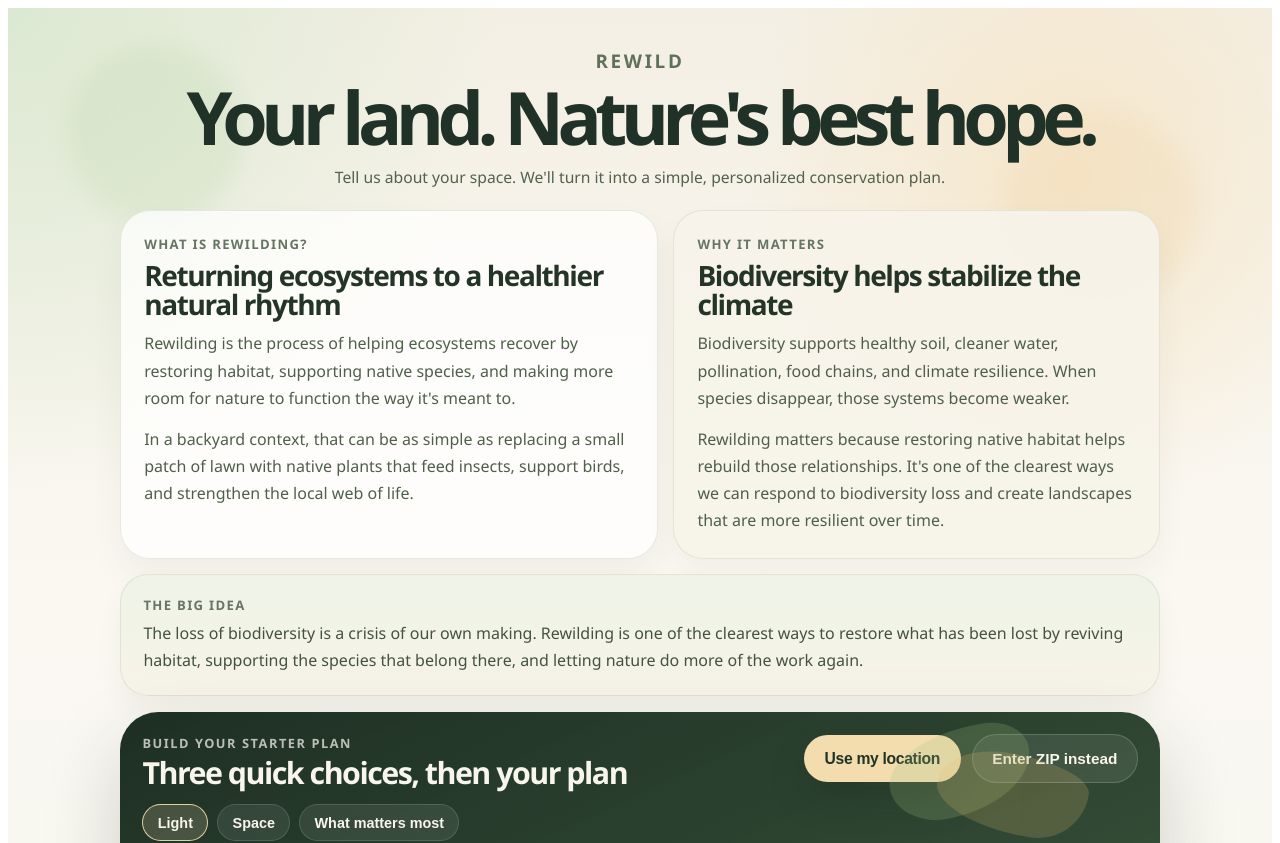
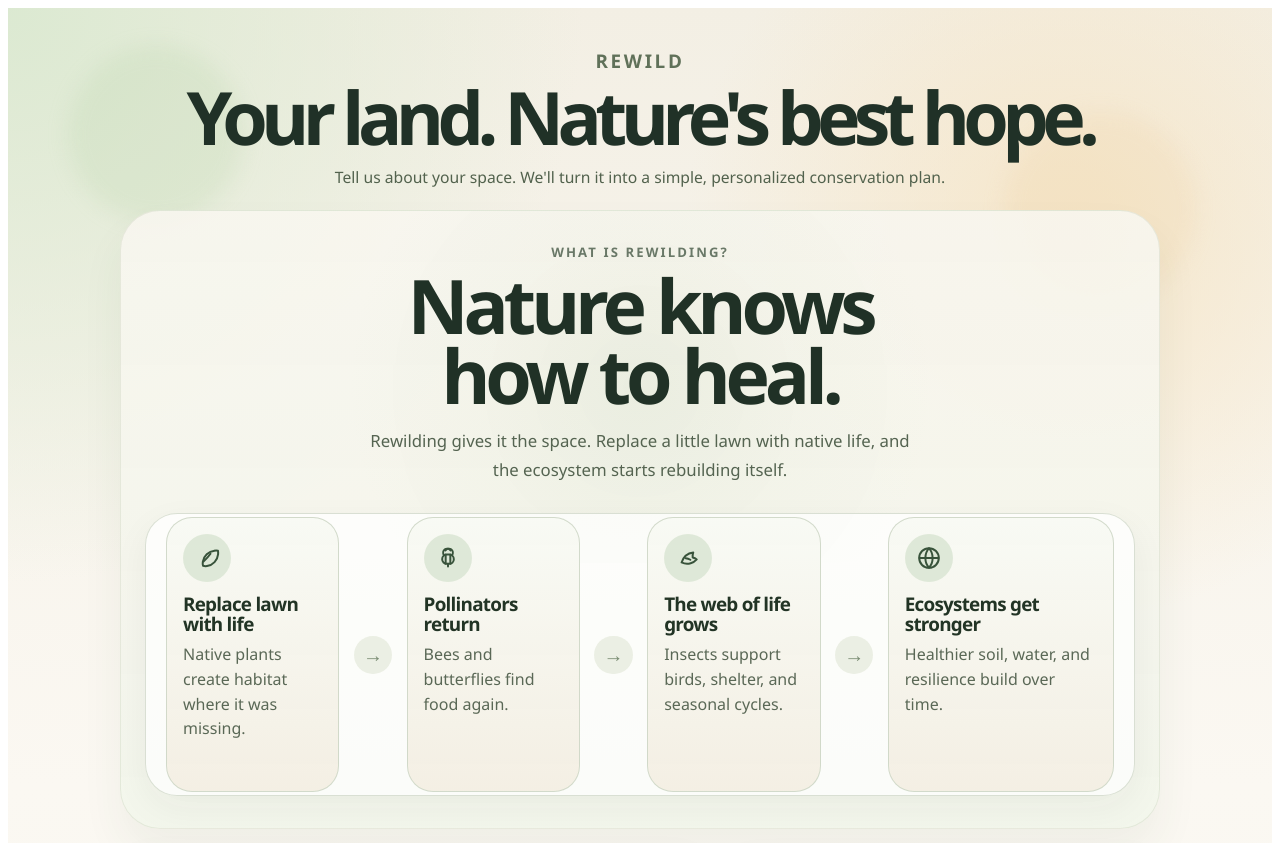
Before and after one commit to colleen-mcclowry/rewild-site, a Next.js app: page / in a window 1280 px wide. Shown: the top 843 px of the page. Built offline with nearby package versions, Linux system fonts and the light colour scheme.

Commit message:
Redesign homepage story section and add favicon fallback

```diff
--- a/pages/_app.tsx
+++ b/pages/_app.tsx
@@ -5,8 +5,9 @@ export default function App({ Component, pageProps }: AppProps) {
   return (
     <>
       <Head>
+        <link rel="icon" href="/favicon.ico" sizes="any" />
         <link rel="icon" href="/favicon.svg" type="image/svg+xml" />
-        <link rel="shortcut icon" href="/favicon.svg" />
+        <link rel="shortcut icon" href="/favicon.ico" />
       </Head>
       <Component {...pageProps} />
     </>
--- a/pages/index.tsx
+++ b/pages/index.tsx
@@ -117,6 +117,73 @@ function LightIcon({ type }: { type: SunPreference }) {
         strokeWidth="1.6"
         strokeLinecap="round"
       />
+    </svg>
+  );
+}
+
+function StoryGlyph({ kind }: { kind: "leaf" | "bee" | "bird" | "globe" }) {
+  const stroke = "#38533b";
+
+  if (kind === "leaf") {
+    return (
+      <svg width="28" height="28" viewBox="0 0 24 24" fill="none" aria-hidden="true">
+        <path
+          d="M18.4 5.8c-5 .5-9.3 4.4-10 9.5-.2 1.3-.1 2.4.2 3.4 1 .3 2.1.4 3.4.2 5.1-.7 9-5 9.5-10 .1-.9.1-2-.1-3.1-.8-.2-1.9-.2-3-.1Z"
+          stroke={stroke}
+          strokeWidth="1.7"
+          strokeLinejoin="round"
+        />
+        <path
+          d="M9 15c2.3-2 4.3-4.2 6-6.6"
+          stroke={stroke}
+          strokeWidth="1.7"
+          strokeLinecap="round"
+        />
+      </svg>
+    );
+  }
+
+  if (kind === "bee") {
+    return (
+      <svg width="28" height="28" viewBox="0 0 24 24" fill="none" aria-hidden="true">
+        <path
+          d="M8.5 9.6c-1.1-1.8-.8-4 .8-5.1 1.6-1 3.9-.5 5.1 1.1"
+          stroke={stroke}
+          strokeWidth="1.7"
+          strokeLinecap="round"
+        />
+        <path
+          d="M15.5 9.6c1.1-1.8.8-4-.8-5.1-1.6-1-3.9-.5-5.1 1.1"
+          stroke={stroke}
+          strokeWidth="1.7"
+          strokeLinecap="round"
+        />
+        <rect x="7" y="9" width="10" height="8" rx="4" stroke={stroke} strokeWidth="1.7" />
+        <path d="M10 9v8M14 9v8" stroke={stroke} strokeWidth="1.7" strokeLinecap="round" />
+        <path d="M12 17v2.2" stroke={stroke} strokeWidth="1.7" strokeLinecap="round" />
+      </svg>
+    );
+  }
+
+  if (kind === "bird") {
+    return (
+      <svg width="28" height="28" viewBox="0 0 24 24" fill="none" aria-hidden="true">
+        <path
+          d="M6.5 15.8c1.5-4.7 5-8 10-8.6-.5 1.5-.6 3-.5 4.4 1.3.3 2.5.8 3.5 1.6-1.4 1.6-3.1 2.7-5.2 3.3-2.7.8-5.5.5-7.8-.7Z"
+          stroke={stroke}
+          strokeWidth="1.7"
+          strokeLinejoin="round"
+        />
+        <path d="M10 12.3c1.5.1 2.8.5 4 1.2" stroke={stroke} strokeWidth="1.7" strokeLinecap="round" />
+      </svg>
+    );
+  }
+
+  return (
+    <svg width="28" height="28" viewBox="0 0 24 24" fill="none" aria-hidden="true">
+      <circle cx="12" cy="12" r="8.4" stroke={stroke} strokeWidth="1.7" />
+      <path d="M3.9 12h16.2M12 3.8c2 2.1 3.1 5 3.1 8.2S14 18.1 12 20.2" stroke={stroke} strokeWidth="1.7" strokeLinecap="round" />
+      <path d="M12 3.8c-2 2.1-3.1 5-3.1 8.2s1.1 6.1 3.1 8.2" stroke={stroke} strokeWidth="1.7" strokeLinecap="round" />
     </svg>
   );
 }
@@ -270,128 +337,297 @@ export default function Home() {
         <section
           className="fade-up delay-2"
           style={{
+            marginTop: "1rem",
+            borderRadius: "40px",
+            padding: "2rem 1.5rem",
+            background:
+              "linear-gradient(180deg, rgba(248, 246, 239, 0.9), rgba(241, 245, 234, 0.88))",
+            border: "1px solid rgba(125, 146, 108, 0.14)",
+            boxShadow: "0 24px 44px rgba(59, 79, 44, 0.06)",
+            position: "relative",
+            overflow: "hidden",
+          }}
+        >
+          <div
+            aria-hidden="true"
+            style={{
+              position: "absolute",
+              inset: "0 auto auto 50%",
+              width: "46rem",
+              height: "22rem",
+              transform: "translateX(-50%)",
+              borderRadius: "999px",
+              background:
+                "radial-gradient(circle, rgba(172, 198, 156, 0.18) 0%, rgba(172, 198, 156, 0.06) 36%, transparent 72%)",
+            }}
+          />
+
+          <div style={{ position: "relative" }}>
+            <div
+              style={{
+                textAlign: "center",
+                maxWidth: "42rem",
+                margin: "0 auto",
+              }}
+            >
+              <p
+                style={{
+                  margin: "0 0 0.6rem",
+                  fontSize: "0.82rem",
+                  letterSpacing: "0.16em",
+                  textTransform: "uppercase",
+                  color: "#697867",
+                  fontWeight: 700,
+                }}
+              >
+                What is rewilding?
+              </p>
+              <h2
+                style={{
+                  margin: 0,
+                  fontSize: "clamp(2.35rem, 6vw, 4.7rem)",
+                  lineHeight: 0.93,
+                  letterSpacing: "-0.07em",
+                  color: "#203126",
+                  textWrap: "balance",
+                }}
+              >
+                Nature knows how to heal.
+              </h2>
+              <p
+                style={{
+                  margin: "1rem auto 0",
+                  maxWidth: "34rem",
+                  fontSize: "1.05rem",
+                  lineHeight: 1.72,
+                  color: "#556451",
+                }}
+              >
+                Rewilding gives it the space. Replace a little lawn with native life,
+                and the ecosystem starts rebuilding itself.
+              </p>
+            </div>
+
+            <div
+              style={{
+                marginTop: "1.8rem",
+                borderRadius: "32px",
+                padding: "1.25rem",
+                background: "rgba(255,255,255,0.72)",
+                border: "1px solid rgba(214, 221, 208, 0.9)",
+                boxShadow: "0 12px 36px rgba(32, 49, 38, 0.05)",
+              }}
+            >
+              <div
+                style={{
+                  display: "flex",
+                  flexWrap: "wrap",
+                  alignItems: "stretch",
+                  justifyContent: "center",
+                  gap: "0.9rem",
+                }}
+              >
+                {[
+                  {
+                    kind: "leaf" as const,
+                    title: "Replace lawn with life",
+                    copy: "Native plants create habitat where it was missing.",
+                  },
+                  {
+                    kind: "bee" as const,
+                    title: "Pollinators return",
+                    copy: "Bees and butterflies find food again.",
+                  },
+                  {
+                    kind: "bird" as const,
+                    title: "The web of life grows",
+                    copy: "Insects support birds, shelter, and seasonal cycles.",
+                  },
+                  {
+                    kind: "globe" as const,
+                    title: "Ecosystems get stronger",
+                    copy: "Healthier soil, water, and resilience build over time.",
+                  },
+                ].map((item, index, items) => (
+                  <div
+                    key={item.title}
+                    style={{
+                      display: "flex",
+                      alignItems: "center",
+                      gap: "0.9rem",
+                      flex: "1 1 210px",
+                      minWidth: "210px",
+                      maxWidth: "250px",
+                    }}
+                  >
+                    <article
+                      style={{
+                        flex: 1,
+                        minHeight: "100%",
+                        borderRadius: "26px",
+                        padding: "1rem",
+                        background:
+                          "linear-gradient(180deg, rgba(248, 250, 244, 0.96), rgba(243, 238, 226, 0.94))",
+                        border: "1px solid rgba(207, 216, 199, 0.9)",
+                      }}
+                    >
+                      <div
+                        style={{
+                          width: "3rem",
+                          height: "3rem",
+                          display: "inline-flex",
+                          alignItems: "center",
+                          justifyContent: "center",
+                          borderRadius: "999px",
+                          background: "rgba(221, 232, 214, 0.92)",
+                          marginBottom: "0.8rem",
+                        }}
+                      >
+                        <StoryGlyph kind={item.kind} />
+                      </div>
+                      <h3
+                        style={{
+                          margin: "0 0 0.45rem",
+                          fontSize: "1.18rem",
+                          lineHeight: 1.05,
+                          letterSpacing: "-0.04em",
+                          color: "#223425",
+                        }}
+                      >
+                        {item.title}
+                      </h3>
+                      <p style={{ margin: 0, color: "#5a6856", lineHeight: 1.55 }}>
+                        {item.copy}
+                      </p>
+                    </article>
+
+                    {index < items.length - 1 ? (
+                      <div
+                        aria-hidden="true"
+                        style={{
+                          width: "2.4rem",
+                          height: "2.4rem",
+                          display: "inline-flex",
+                          alignItems: "center",
+                          justifyContent: "center",
+                          borderRadius: "999px",
+                          background: "rgba(233, 238, 226, 0.9)",
+                          color: "#7b8d74",
+                          fontSize: "1.25rem",
+                          flexShrink: 0,
+                        }}
+                      >
+                        →
+                      </div>
+                    ) : null}
+                  </div>
+                ))}
+              </div>
+            </div>
+          </div>
+        </section>
+
+        <section
+          className="fade-up delay-3"
+          style={{
+            marginTop: "0.95rem",
             display: "grid",
-            gridTemplateColumns: "minmax(0, 1.05fr) minmax(0, 0.95fr)",
+            gridTemplateColumns: "minmax(0, 1.15fr) minmax(280px, 0.85fr)",
             gap: "0.95rem",
-            marginTop: "1rem",
           }}
         >
           <article
             style={{
               borderRadius: "30px",
-              padding: "1.45rem",
-              background: "rgba(255,255,255,0.74)",
-              border: "1px solid rgba(98, 126, 86, 0.15)",
-              boxShadow: "0 18px 34px rgba(59, 79, 44, 0.06)",
+              padding: "1.6rem",
+              background: "rgba(255,255,255,0.76)",
+              border: "1px solid rgba(125, 146, 108, 0.14)",
+              boxShadow: "0 16px 34px rgba(59, 79, 44, 0.05)",
             }}
           >
             <p
               style={{
-                margin: "0 0 0.55rem",
+                margin: "0 0 0.5rem",
                 fontSize: "0.82rem",
-                letterSpacing: "0.1em",
+                letterSpacing: "0.16em",
                 textTransform: "uppercase",
-                color: "#667561",
+                color: "#697867",
                 fontWeight: 700,
               }}
             >
-              What is rewilding?
+              Why it matters
             </p>
-            <h2
+            <h3
               style={{
-                margin: "0 0 0.75rem",
-                fontSize: "1.75rem",
-                lineHeight: 1.02,
-                letterSpacing: "-0.05em",
-                color: "#243427",
+                margin: 0,
+                fontSize: "clamp(2rem, 4.6vw, 3.6rem)",
+                lineHeight: 0.95,
+                letterSpacing: "-0.06em",
+                color: "#203126",
+                textWrap: "balance",
               }}
             >
-              Returning ecosystems to a healthier natural rhythm
-            </h2>
-            <p style={{ margin: "0 0 0.85rem", color: "#4f5f4a", lineHeight: 1.7 }}>
-              Rewilding is the process of helping ecosystems recover by restoring habitat,
-              supporting native species, and making more room for nature to function the way
-              it&apos;s meant to.
-            </p>
-            <p style={{ margin: 0, color: "#4f5f4a", lineHeight: 1.7 }}>
-              In a backyard context, that can be as simple as replacing a small patch of lawn
-              with native plants that feed insects, support birds, and strengthen the local
-              web of life.
+              Biodiversity starts in small places.
+            </h3>
+            <p
+              style={{
+                margin: "1rem 0 0",
+                maxWidth: "34rem",
+                color: "#556451",
+                lineHeight: 1.72,
+                fontSize: "1.02rem",
+              }}
+            >
+              Even a modest patch of native planting can feed insects, support birds,
+              and help restore the relationships that keep ecosystems stable.
             </p>
           </article>
 
           <article
             style={{
               borderRadius: "30px",
-              padding: "1.45rem",
-              background: "rgba(247, 244, 234, 0.92)",
+              padding: "1.6rem",
+              background:
+                "linear-gradient(180deg, rgba(231, 238, 224, 0.98), rgba(246, 241, 229, 0.98))",
               border: "1px solid rgba(125, 146, 108, 0.16)",
-              boxShadow: "0 16px 30px rgba(59, 79, 44, 0.05)",
+              boxShadow: "0 14px 28px rgba(59, 79, 44, 0.05)",
             }}
           >
             <p
               style={{
-                margin: "0 0 0.55rem",
+                margin: "0 0 0.5rem",
                 fontSize: "0.82rem",
-                letterSpacing: "0.1em",
+                letterSpacing: "0.14em",
                 textTransform: "uppercase",
                 color: "#677564",
                 fontWeight: 700,
               }}
             >
-              Why it matters
+              The big idea
             </p>
-            <h2
+            <p
               style={{
-                margin: "0 0 0.75rem",
-                fontSize: "1.75rem",
-                lineHeight: 1.02,
+                margin: 0,
+                fontSize: "1.6rem",
+                lineHeight: 1.12,
                 letterSpacing: "-0.05em",
-                color: "#243427",
+                color: "#213224",
+                fontWeight: 700,
               }}
             >
-              Biodiversity helps stabilize the climate
-            </h2>
-            <p style={{ margin: "0 0 0.85rem", color: "#4f5f4a", lineHeight: 1.7 }}>
-              Biodiversity supports healthy soil, cleaner water, pollination, food chains,
-              and climate resilience. When species disappear, those systems become weaker.
+              A backyard does not have to be large to become habitat.
             </p>
-            <p style={{ margin: 0, color: "#4f5f4a", lineHeight: 1.7 }}>
-              Rewilding matters because restoring native habitat helps rebuild those
-              relationships. It&apos;s one of the clearest ways we can respond to biodiversity
-              loss and create landscapes that are more resilient over time.
+            <p
+              style={{
+                margin: "0.95rem 0 0",
+                color: "#576653",
+                lineHeight: 1.65,
+              }}
+            >
+              Rewilding is not about perfection. It is about making room for life to
+              return, one patch at a time.
             </p>
           </article>
-        </section>
-
-        <section
-          className="fade-up delay-3"
-          style={{
-            marginTop: "0.95rem",
-            borderRadius: "28px",
-            padding: "1.3rem 1.4rem",
-            background: "linear-gradient(180deg, rgba(238, 243, 230, 0.98), rgba(247, 243, 233, 0.98))",
-            border: "1px solid rgba(125, 146, 108, 0.16)",
-            boxShadow: "0 14px 26px rgba(59, 79, 44, 0.05)",
-          }}
-        >
-          <p
-            style={{
-              margin: "0 0 0.4rem",
-              fontSize: "0.82rem",
-              letterSpacing: "0.1em",
-              textTransform: "uppercase",
-              color: "#677564",
-              fontWeight: 700,
-            }}
-          >
-            The big idea
-          </p>
-          <p style={{ margin: 0, color: "#445240", lineHeight: 1.7 }}>
-            The loss of biodiversity is a crisis of our own making. Rewilding is one of the
-            clearest ways to restore what has been lost by reviving habitat, supporting the
-            species that belong there, and letting nature do more of the work again.
-          </p>
         </section>
 
         <section
@@ -940,6 +1176,10 @@ export default function Home() {
           section[style*="grid-template-columns: minmax(0, 1.05fr)"] {
             grid-template-columns: 1fr !important;
           }
+
+          section[style*="grid-template-columns: minmax(0, 1.15fr)"] {
+            grid-template-columns: 1fr !important;
+          }
         }
       `}</style>
     </main>
```
Also changed, not shown: 1 other file (tests, documents, lock files or other folders).
